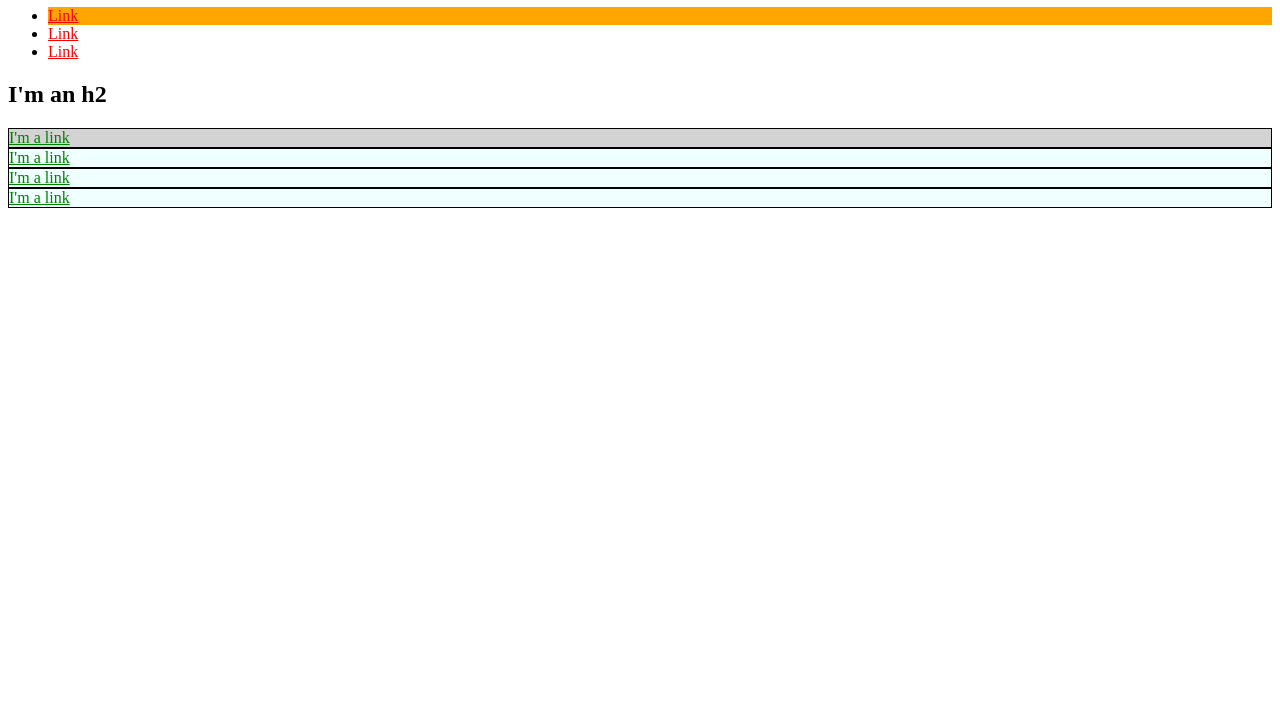
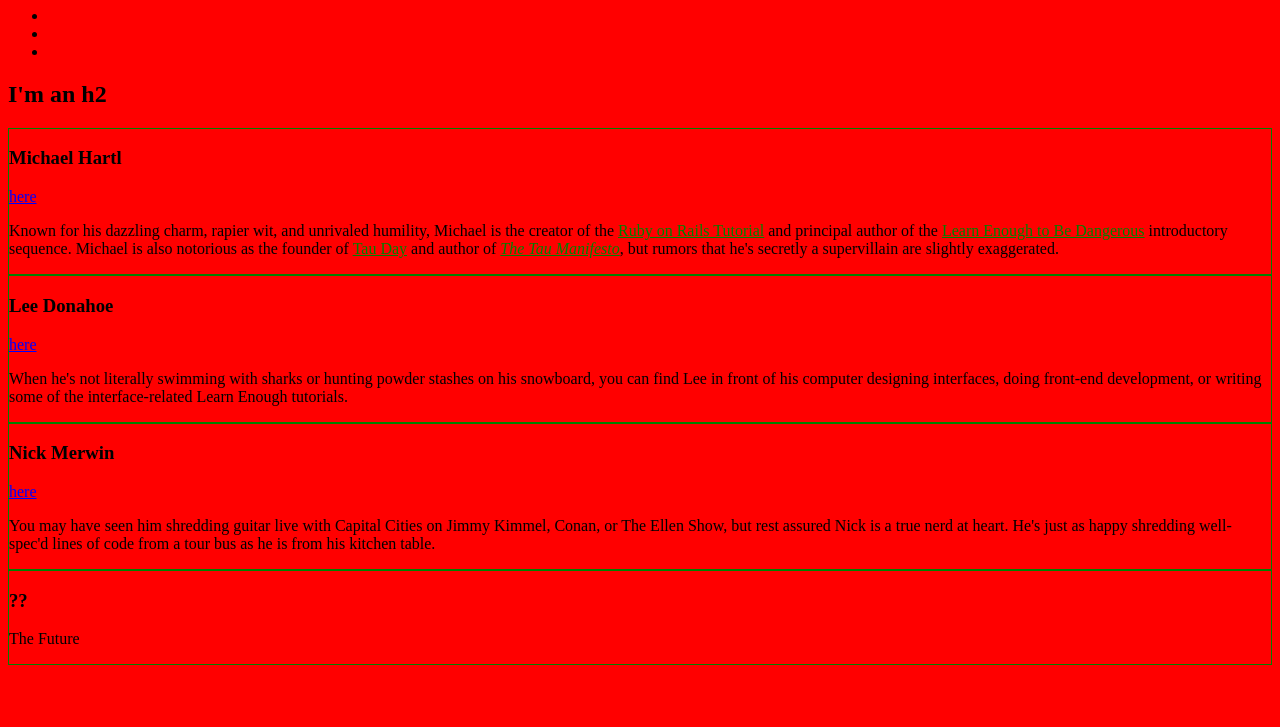
Before and after one commit to zilioti/zilioti.github.io, a plain HTML site: page index.html in a window 1280 px wide. Shown: the part 73-800 px from the top of the page. Drawn offline with Linux system fonts and the light colour scheme.

Commit message:
Complete second chapter of tutorial

```diff
--- a/index.html
+++ b/index.html
@@ -4,30 +4,34 @@
         <title>Test Page: Don't Panic</title>
         <meta charset="utf-8">
         <style>
+            /* STRUCTURE STYLES */
+            html {
+                background: red;
+            }
+            /* GLOBAL STYLES */
             a {
                 color: red;
             }
-            #exec-bio {
-                background-color: lightgray;
+            /* SOCIAL STYLES */
+            .social-link {
+                color: blue;
             }
+            /* BIO STYLES */
             .bio-box {
                 border: 1px solid black;
             }
-            .bio-box a {
+            .bio-copy a {
                 color: green;
             }
-            #orange-bg {
-                background-color: orange;
-            }
-            .azure-bg {
-                background-color: azure;
+            div.bio-box {
+                border: 1px solid green;
             }
         </style>
     </head>
     <body>
-        <h1>I'm an h1</h1>
+        <h1 class="social-link">I'm an h1</h1>
         <ul>
-            <li id="orange-bg">
+            <li>
                 <a href="http://example.com/">Link</a>
             </li>
             <li>
@@ -38,17 +42,41 @@
             </li>
         </ul>
         <h2>I'm an h2</h2>
-        <div id="exec-bio" class="bio-box azure-bg">
-            <a href="http://example.com/">I'm a link</a>
+        <div class="bio-box">
+            <h3>Michael Hartl</h3>
+            <a href="http://twitter.com/mhartl" class="social-link">here</a>
+            <div class="bio-copy">
+                <p>
+                    Known for his dazzling charm, rapier wit, and unrivaled humility, Michael is the creator of the <a href="http://railstutorial.org/">Ruby on Rails Tutorial</a> and principal author of the <a href="https://learnenough.com/">
+                    Learn Enough to Be Dangerous</a> introductory sequence. Michael is also notorious as the founder of <a href="http://tauday.com/">Tau Day</a> and author of <a href="http://tauday.com/tau-manifesto"><em>The Tau Manifesto</em></a>, but rumors that he's secretly a supervillain are slightly exaggerated.
+                </p>
+            </div>
         </div>
-        <div class="bio-box azure-bg">
-            <a href="http://example.com/">I'm a link</a>
+        <div class="bio-box">
+            <h3>Lee Donahoe</h3>
+            <a href="https://twitter.com/leedonahoe" class="social-link">here</a>
+            <div class="bio-copy">
+                <p>
+                    When he's not literally swimming with sharks or hunting powder stashes on his snowboard, you can find Lee in front of his computer designing interfaces, doing front-end development, or writing some of the interface-related Learn Enough tutorials.
+                </p>
+            </div>
         </div>
-        <div class="bio-box azure-bg">
-            <a href="http://example.com/">I'm a link</a>
+        <div class="bio-box">
+            <h3>Nick Merwin</h3>
+            <a href="https://twitter.com/nickmerwin" class="social-link">here</a>
+            <div class="bio-copy">
+                <p>
+                    You may have seen him shredding guitar live with Capital Cities on Jimmy Kimmel, Conan, or The Ellen Show, but rest assured Nick is a true nerd at heart. He's just as happy shredding well-spec'd lines of code from a tour bus as he is from his kitchen table.
+                </p>
+            </div>
         </div>
-        <div class="bio-box azure-bg">
-            <a href="http://example.com/">I'm a link</a>
+        <div class="bio-box">
+            <h3>??</h3>
+            <div class="bio-copy">
+                <p>
+                    The Future
+                </p>
+            </div>
         </div>
     </body>
 </html>
```
